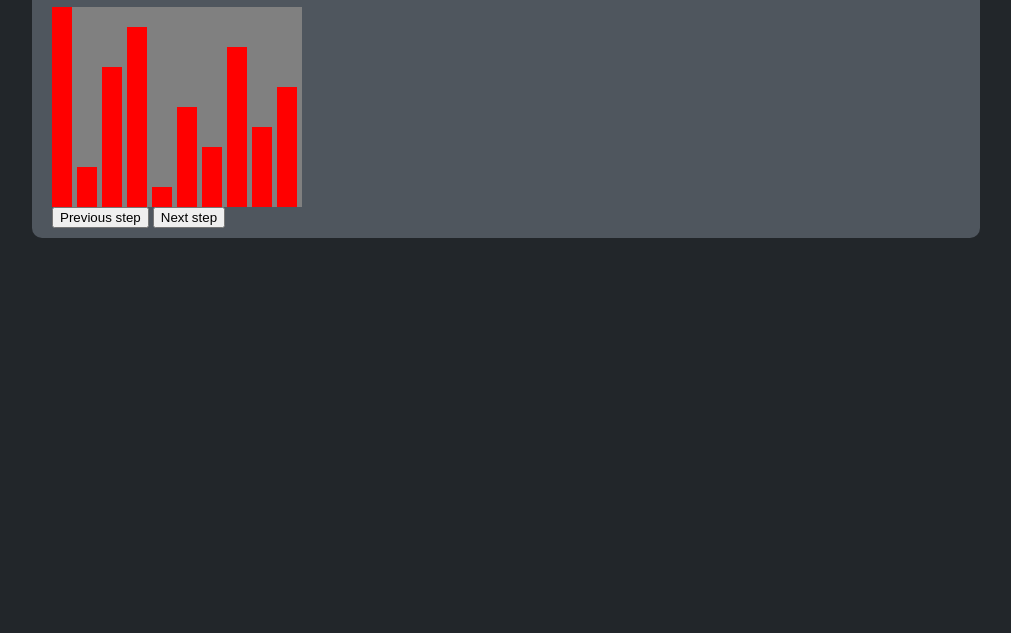
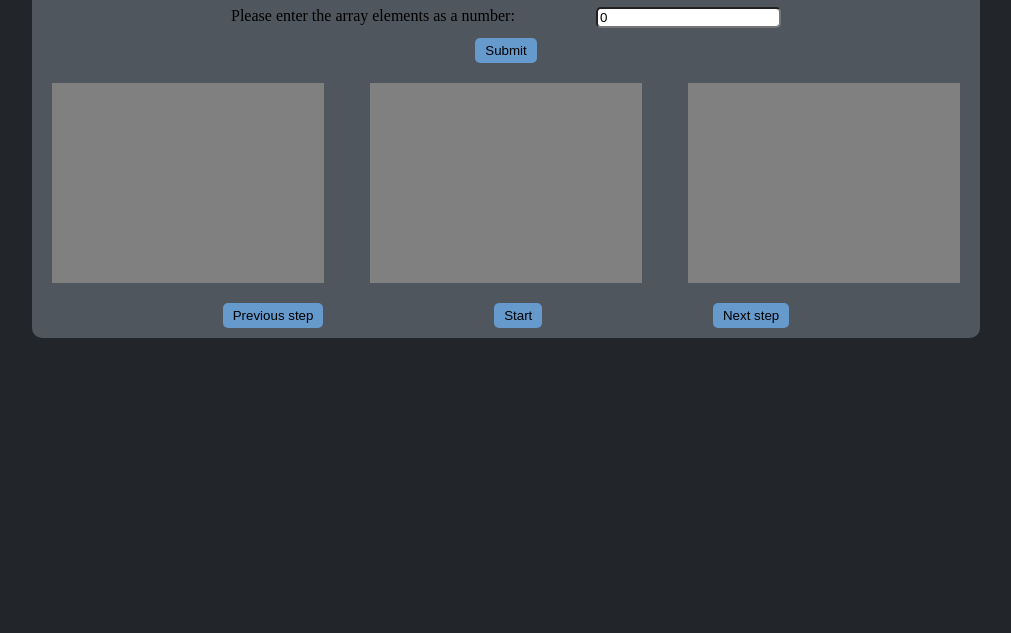
Before and after one commit to zori369/SortingAlgorithms-Portfolio, a website: page index.html in a window 1280 px wide. Shown: the part 167-800 px from the top of the page, without its empty margins (134-1145 px from the left). Drawn offline with Linux system fonts and the light colour scheme.

Commit message:
Get array functionality

```diff
--- a/index.html
+++ b/index.html
@@ -22,18 +22,25 @@
       <div class="container__initial-data">
         <h1 class="initial-data__title">Sorting algorithms visualization</h1>
         <div class="initial-data__input">
-          <label for="countElements">Please enter array elements number:</label>
-          <input type="number" name="count" id="countElements">
-          <label name="array">Please enter each array element:</label>
+          <div class="input__initial-count">
+            <label class="count__label" for="countElements">Please enter array elements number:</label>
+            <input class="count__input" type="number" name="count" id="countElements" value="0">
+          </div>
+          <div class="input__initial-count">
+            <label class="count__label" name="elements">Please enter the array elements as a number:</label>
+            <input class="count__input" type="number" name="elements" id="elements" value="0">
+          </div>
+          <button class="input__submit-button" id="submit">Submit</button>
         </div>
       </div>
       <div class="container__data-sorting">
-        <span class="data-sorting__algorithm" id="arrayDisplay"></span>
-        <span class="data-sorting__algorithm"></span>
-        <span class="data-sorting__algorithm"></span>
+        <div class="data-sorting__algorithm" id="arrayDisplay"></div>
+        <div class="data-sorting__algorithm"></div>
+        <div class="data-sorting__algorithm"></div>
       </div>
       <div class="container__navigate">
         <button class="navigate__button">Previous step</button>
+        <button class="navigate__button">Start</button>
         <button class="navigate__button">Next step</button>
       </div>
     </main>
--- a/src/index.js
+++ b/src/index.js
@@ -47,6 +47,7 @@ class App {
       return (i + 1);
     }
 
+    // Quick Sort implementation
     function quickSort(arr, low, high) {
       if (low < high) {
         let pi = partition(arr, low, high);
@@ -69,24 +70,35 @@ class App {
       }
     }
 
-    // example array
-    const testArray = [10, 2, 7, 9, 1, 5, 3, 8, 4, 6];
+    // Get and create initial array
+    var arrInitial = [];
 
-    // Display initial array
-    function displayArray(arr) {
-      const containerArr = document.getElementById("arrayDisplay");
-      for (let i=0; i<arr.length; i++) {
-        let elem = document.createElement("div");
-        elem.id = arr[i];
-        elem.className = "arrayElem";
-        elem.style.height = arr[i]*20 + "px";
-        containerArr.appendChild(elem);
-        let space = document.createElement("div");
-        space.className = "spaceWhite";
-        containerArr.appendChild(space);
+    function getArray() {
+      const elemCount = document.getElementById("countElements").value;
+      let elemAll = document.getElementById("elements").value;
+
+      if (elemCount == 0 || elemAll == 0) {
+        alert("Please enter needed information.");
+      }
+      else if (elemAll/(10**elemCount)>1 || elemAll/(10**(elemCount-1))<1) {
+        alert("Please enter the right amount of elements.");
+      }
+      else {
+        for (let i = elemCount-1; i>=0; i--) {
+          arrInitial[i] = elemAll%10;
+          elemAll = Math.floor(elemAll/10);
+        }
       }
     }
-    displayArray(testArray);
+
+    function createArray() {
+      const allContainers = document.getElementsByClassName("data-sorting__algorithm");
+      for (let i = 0; i < allContainers.length; i++) {
+        allContainers[i];
+      }
+    }
+
+    document.getElementById("submit").addEventListener("click", getArray);
   }
 }
 
--- a/style.css
+++ b/style.css
@@ -24,21 +24,43 @@ h1, h2, h3, h4, h5, h6, p {
 }
 .initial-data__title {
   color: white;
-  margin: 5px auto;
+  margin: 10px auto;
   width: max-content;
 }
-.initial-data__input {
+.input__initial-count {
+  display: flex;
+  width: 550px;
+  justify-content: space-between;
+  margin: 0 auto;
+  margin-bottom: 10px;
+}
+.count__label {
 
 }
+.count__input {
+  border-radius: 5px;
+}
+.input__submit-button {
+  margin: 0 auto;
+  border-radius: 5px;
+  background-color: #6699cc;
+  border: none;
+  outline: none;
+  padding: 5px 10px;
+  display: flex;
+}
 
-
-
-
-#arrayDisplay{
+/*----------Algorithm visualization block----------*/
+.container__data-sorting {
+  display: flex;
+  justify-content: space-between;
+  margin-bottom: 20px;
+}
+.data-sorting__algorithm {
   height: 200px;
   background-color: gray;
   display: flex;
-  width: max-content;
+  width: 30%;
   flex-flow: wrap-reverse;
 }
 .arrayElem {
@@ -51,3 +73,16 @@ h1, h2, h3, h4, h5, h6, p {
   width: 5px;
   background-color: gray;
 }
+
+/*----------Algorithm visualization buttons----------*/
+.container__navigate {
+  display: flex;
+  justify-content: space-evenly;
+}
+.navigate__button {
+  border-radius: 5px;
+  background-color: #6699cc;
+  border: none;
+  outline: none;
+  padding: 5px 10px;
+}
```
